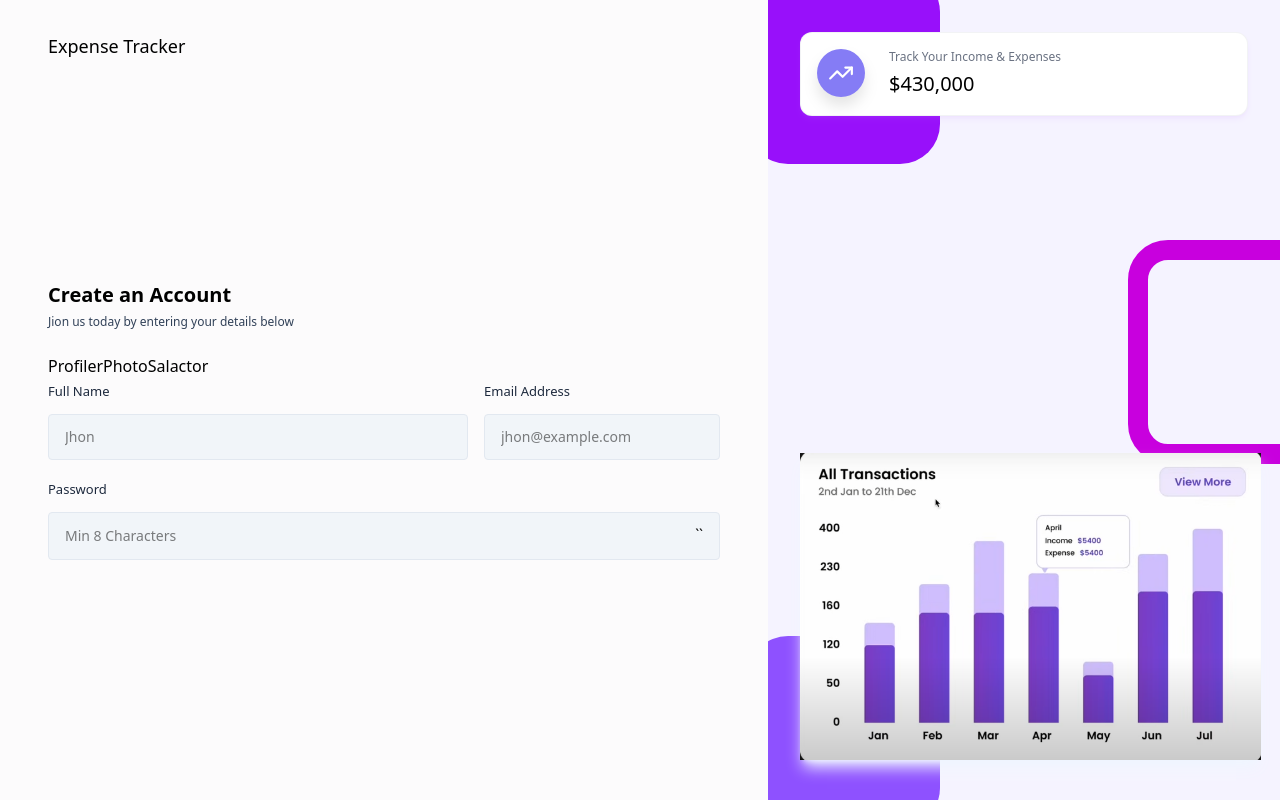
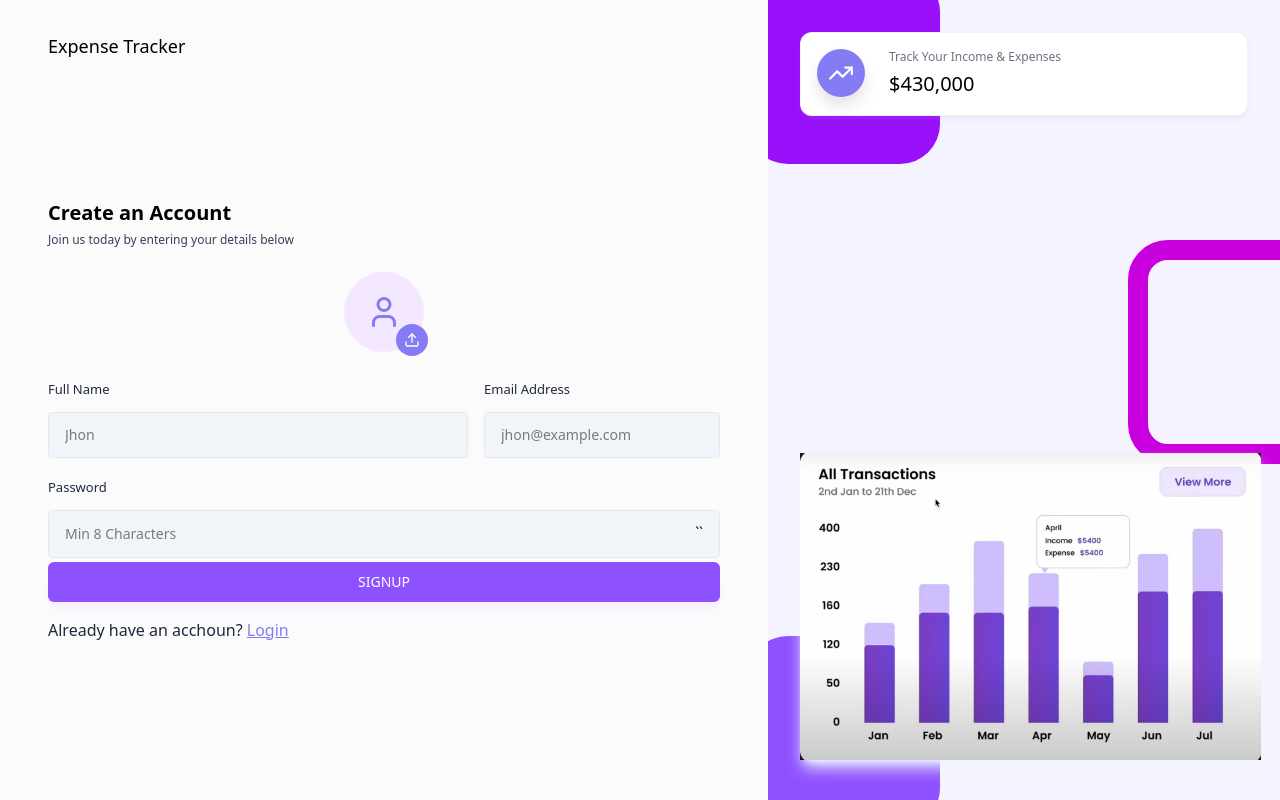
Before and after one commit to Shubham29768/expense-tracker, a React (Vite) app in the folder Frontend/expense-tracker/: page /signUp in a window 1280 px wide. Built offline with nearby package versions, Linux system fonts and the light colour scheme; some icons are missing.

Commit message:
Complete Login &Signup UI

```diff
--- a/Frontend/expense-tracker/src/components/Inputs/ProfilerPhotoSalactor.jsx
+++ b/Frontend/expense-tracker/src/components/Inputs/ProfilerPhotoSalactor.jsx
@@ -1,34 +1,67 @@
 import React, { useRef, useState } from 'react';
 import { LuUser, LuUpload, LuTrash } from 'react-icons/lu';
 
-const ProfilerPhotoSalactor = ({image,setImage}) => {
+const ProfilerPhotoSalactor = ({ image, setImage }) => {
   const inputRef = useRef(null);
   const [previewUrl, setPreviewUrl] = useState(null);
 
-    const handleImageChange =(event) =>{
-        const file = event.target.file[0];
-        if(file){
-            //update the image state
+  const handleImageChange = (event) => {
+    const file = event.target.files[0]; // ✅ fixed 'files'
+    if (file) {
       setImage(file);
-
-            //Genrte Preview Url from the file
       const preview = URL.createObjectURL(file);
-            setPreviewUrl (preview);
+      setPreviewUrl(preview);
     }
   };
+
   const handleRemoveImage = () => {
     setImage(null);
     setPreviewUrl(null);
   };
 
-    const onChooseFile = () =>{
+  const onChooseFile = () => {
     inputRef.current.click();
   };
+
   return (
-    <div>
-      ProfilerPhotoSalactor
+    <div className="flex justify-center mb-6">
+      <input
+        type="file" // ✅ fixed 'file'
+        accept="image/*"
+        ref={inputRef}
+        onChange={handleImageChange}
+        className="hidden"
+      />
+
+      {!image ? (
+        <div className="w-20 h-20 flex items-center justify-center bg-purple-100 rounded-full relative">
+          <LuUser className="text-4xl text-primary" />
+          <button
+            type="button"
+            className="w-8 h-8 flex items-center justify-center bg-primary text-white rounded-full absolute -bottom-1 -right-1"
+            onClick={onChooseFile}
+          >
+            <LuUpload />
+          </button>
         </div>
-  )
-}
+      ) : (
+        <div className="relative">
+          <img
+            src={previewUrl}
+            alt="profile"
+            className="w-20 h-20 rounded-full object-cover"
+          />
+          <button
+            type="button"
+            className="w-8 h-8 flex items-center justify-center bg-red-500 text-white rounded-full absolute -bottom-1 -right-1"
+            onClick={handleRemoveImage}
+          >
+            <LuTrash />
+          </button>
+        </div>
+      )}
+    </div>
+  );
+};
 
-export default ProfilerPhotoSalactor
+export default ProfilerPhotoSalactor;
--- a/Frontend/expense-tracker/src/pages/Auth/SignUp.jsx
+++ b/Frontend/expense-tracker/src/pages/Auth/SignUp.jsx
@@ -18,13 +18,36 @@ function SignUp() {
   const navigate = useNavigate();
 
   //Handle Sign up Form Submit
-  const handleSignUp = async (e) =>{}
+  const handleSignUp = async (e) =>{
+     e.preventDefault();
+
+     let profileImageURL ="";
+
+     if (!fullName){
+      setError("please enter your name");
+      return;
+     }
+
+     if(!validateEmail(email)){
+      setError("Please enter a valid email address");
+      return;
+     }
+
+     if(!password){
+      setError("please enter the password");
+      return;
+     }
+
+     setError("");
+
+     // SignUp Api call
+  };
   return (
     <AuthLayout>
       <div className="lg:w-[to-100%] h-auto md:h-full mt-10 md:mt-0 flex flex-col justify-center">
         <h3 className="text-xl font-semibold text-black">Create an Account</h3>
           <p className="text-xs text-slate-700 mt-[5px] mb-6">
-            Jion us today by entering your details below
+            Join us today by entering your details below
           </p>
 
           <form onSubmit={handleSignUp}>
@@ -55,12 +78,24 @@ function SignUp() {
           />
           </div>
             </div>
+            {error && <p className="text-red-500 text-xs pb-2.5">{error}</p>}
+
+                      <button type="submit" className="btn-primary">
+                        SIGNUP
+                      </button>
+
+                      <p className="txet-[13px] text-slate-800 mt-3">
+                        Already have an acchoun?{" "}
+                        <Link className="font-medium text-primary underline" to="/login">
+                        Login
+                        </Link>
+                      </p>
 
           </form>
       </div>
 
     </AuthLayout>
-  )
-}
+  );
+};
 
 export default SignUp
```
Lines whose indentation alone changed are shown as unchanged.
